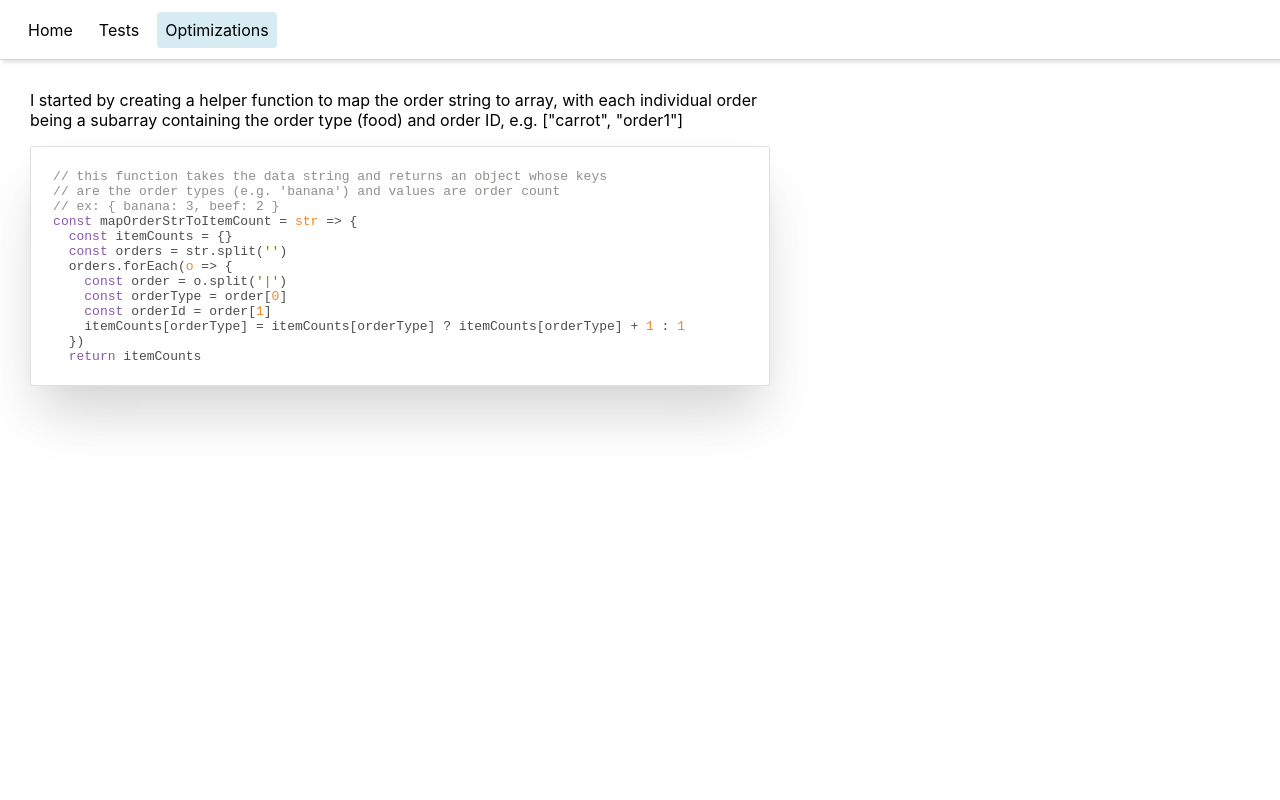
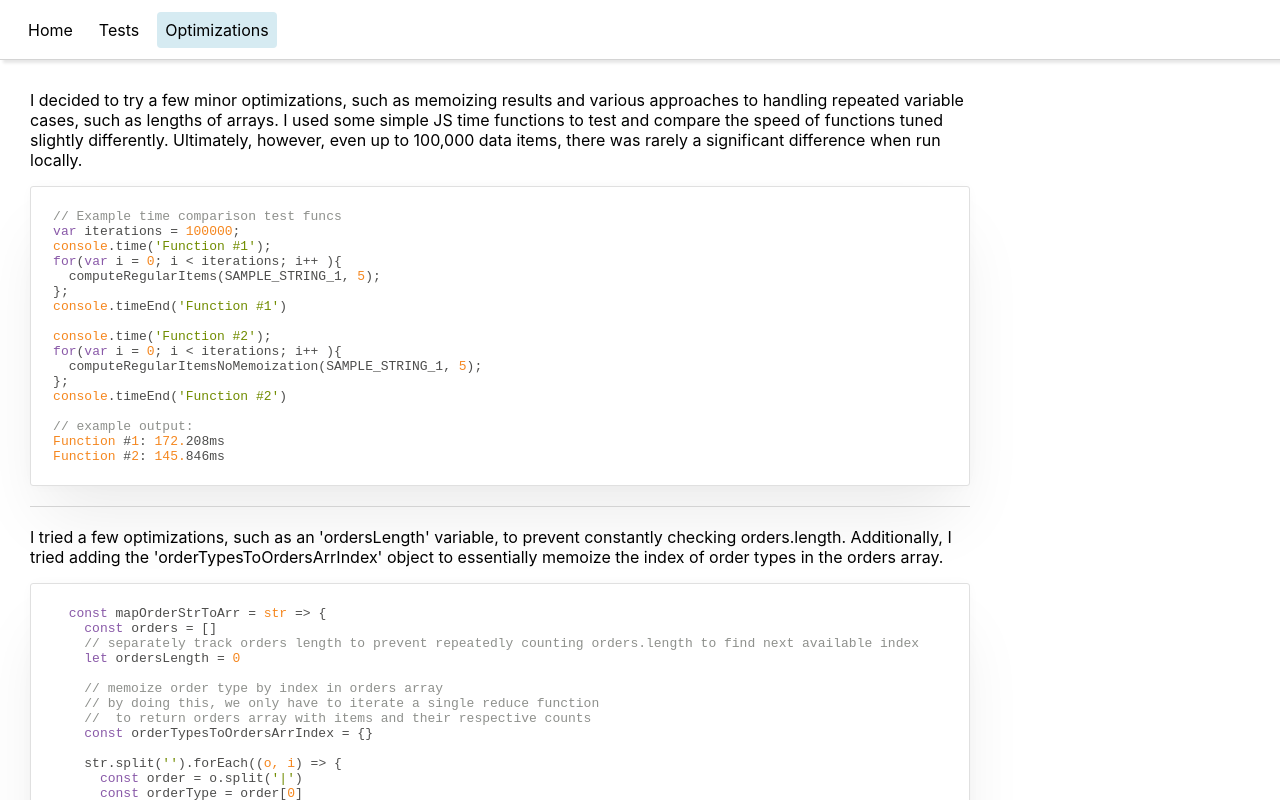
Before and after one commit to josephwilliams/optimize_orderbook, a Next.js app: page /optimization in a window 1280 px wide. Shown: the top 800 px of the page. Built offline with nearby package versions, Linux system fonts and the light colour scheme.

Commit message:
optimizations + title content type

```diff
--- a/components/content-renderer.js
+++ b/components/content-renderer.js
@@ -3,7 +3,10 @@ const CodeBlock = dynamic(
   () => import('../components/code-block'),
   { ssr: false }
 )
-import { CONTENT_TYPE_CODE } from '../data/utils'
+import {
+  CONTENT_TYPE_CODE,
+  CONTENT_TYPE_TITLE,
+} from '../data/utils'
 import styles from '../styles/shared.module.scss'
 
 const ContentRenderer = ({ content }) => (
@@ -15,7 +18,11 @@ const ContentRenderer = ({ content }) => (
             <CodeBlock code={d.content} />
             {d.endWithLineBreak && <div className={styles.lineBreak} />}
           </>
-        ) : (
+        ) :
+        d.type === CONTENT_TYPE_TITLE
+          ? (
+            <div className={styles.title}>{d.content}</div>
+          ) : (
           <div className={styles.textContent}>
             <div className={styles.textTitle}>
               {d.title}
--- a/data/optimization-page-content.js
+++ b/data/optimization-page-content.js
@@ -2,7 +2,71 @@ import { CONTENT_TYPE_CODE } from './utils'
 
 const data = [
   {
-    content: 'I started by creating a helper function to map the order string to array, with each individual order being a subarray containing the order type (food) and order ID, e.g. ["carrot", "order1"]'
+    content: 'I decided to try a few minor optimizations, such as memoizing results and various approaches to handling repeated variable cases, such as lengths of arrays. I used some simple JS time functions to test and compare the speed of functions tuned slightly differently. Ultimately, however, even up to 100,000 data items, there was rarely a significant difference when run locally.'
+  },
+  {
+    content: (
+`
+  // Example time comparison test funcs
+  var iterations = 100000;
+  console.time('Function #1');
+  for(var i = 0; i < iterations; i++ ){
+    computeRegularItems(SAMPLE_STRING_1, 5);
+  };
+  console.timeEnd('Function #1')
+
+  console.time('Function #2');
+  for(var i = 0; i < iterations; i++ ){
+    computeRegularItemsNoMemoization(SAMPLE_STRING_1, 5);
+  };
+  console.timeEnd('Function #2')
+
+  // example output:
+  Function #1: 172.208ms
+  Function #2: 145.846ms
+
+`
+),
+  type: CONTENT_TYPE_CODE,
+  endWithLineBreak: true,
+},
+{
+  content: `I tried a few optimizations, such as an 'ordersLength' variable, to prevent constantly checking orders.length. Additionally, I tried adding the 'orderTypesToOrdersArrIndex' object to essentially memoize the index of order types in the orders array.`
+},
+{
+  content: (
+    `
+    const mapOrderStrToArr = str => {
+      const orders = []
+      // separately track orders length to prevent repeatedly counting orders.length to find next available index
+      let ordersLength = 0
+
+      // memoize order type by index in orders array
+      // by doing this, we only have to iterate a single reduce function
+      //  to return orders array with items and their respective counts
+      const orderTypesToOrdersArrIndex = {}
+
+      str.split('\r').forEach((o, i) => {
+        const order = o.split('|')
+        const orderType = order[0]
+        if (orderTypesToOrdersArrIndex[orderType]) {
+          orders[orderTypesToOrdersArrIndex[orderType]][1] += 1
+         } else {
+           orderTypesToOrdersArrIndex[orderType] = ordersLength
+           orders[ordersLength] = [ orderType, 1 ]
+           ordersLength += 1
+         }
+      }, [])
+
+      return orders
+    }
+    `
+  ),
+  type: CONTENT_TYPE_CODE,
+  endWithLineBreak: true,
+},
+{
+  content: `I also considered using a helper function to convert the orders array into an object in which the keys were the types and values were the order quantity, but this didn't notably improve run speeds.`
 },
 {
   content: (
@@ -20,9 +84,15 @@ const data = [
     itemCounts[orderType] = itemCounts[orderType] ? itemCounts[orderType] + 1 : 1
   })
   return itemCounts
+}
+
 `
 ),
   type: CONTENT_TYPE_CODE,
+  endWithLineBreak: true,
+},
+{
+  content: JSON.stringify(`Lastly, another optimization, although it felt janky, may have been to split the initial order string by \r, rather than by the pipe symbol |.`).replace('"', '').replace('"', '')
 },
 ]
 
--- a/data/test-page-content.js
+++ b/data/test-page-content.js
@@ -1,8 +1,14 @@
 import { CONTENT_TYPE_CODE } from './utils'
+
+// NOTE: JSON.stringify to preserve escape characters such as '\r'
+const SAMPLE_STRING_1 = JSON.stringify('carrot|order1\rbanana|order2\rbeef|order3')
+const SAMPLE_STRING_2 = JSON.stringify('carrot|order1\rbanana|order2\rbeef|order3\r')
+const SAMPLE_STRING_3 = JSON.stringify('\rcarrot|order1\rbanana|order2\rbeef|order3')
+const SAMPLE_STRING_4 = JSON.stringify('carrot|order1|quantity1\rbanana|order1|quantity8')
 
 const data = [
   {
-    content: `The following are some common and edge cases that could be used test the 'computeRegularItems' and 'computeRegularItemsV2' functions. As I've been using JavaScript, Mocha would be my go-to test suite, as I've used it often in conjuction with Cypress for web integration and API unit tests. I've included some example mocha-esque test assertions below.`
+    content: `The following are some common and edge cases that could be used to test the 'computeRegularItems' and 'computeRegularItemsV2' functions. As I've been using JavaScript, Mocha would be my go-to test suite, as I've used it often in conjuction with Cypress for web integration and API unit tests. I've included some example mocha-esque test assertions below.`
   },
   // 1
   {
@@ -15,7 +21,7 @@ const data = [
   },
   {
     content: `
-    const SAMPLE_STRING = 'carrot|order1\rbanana|order2\rbeef|order3'
+    const SAMPLE_STRING = ${SAMPLE_STRING_1}
     const data = computeRegularItems(SAMPLE_STRING, 3)
     it('should return orders in the order they appear in data string if all ordered equal number of times', function () {
       assert.equal(data, [['carrot', 1], ['banana', 1], ['beef', 1]]);
@@ -55,7 +61,7 @@ const data = [
   },
   {
     content: `
-    const SAMPLE_STRING = 'carrot|order1\rbanana|order2\rbeef|order3'
+    const SAMPLE_STRING = ${SAMPLE_STRING_1}
     const data = computeRegularItems(SAMPLE_STRING, 0)
     it('should return an empty array if 'topItemsCount' arg is 0', function () {
       assert.equal(data, []);
@@ -75,7 +81,7 @@ const data = [
   },
   {
     content: `
-    const SAMPLE_STRING = 'carrot|order1\rbanana|order2\rbeef|order3'
+    const SAMPLE_STRING = ${SAMPLE_STRING_1}
     const data = computeRegularItems(SAMPLE_STRING, 4)
     it('should return array of all items if 'topItemsCount' arg is greater than total number of orders', function () {
       assert.equal(data, [['carrot', 1], ['banana', 1], ['beef', 1]]);
@@ -95,7 +101,7 @@ const data = [
   },
   {
     content: `
-    const SAMPLE_STRING = 'carrot|order1\rbanana|order2\rbeef|order3\r'
+    const SAMPLE_STRING = ${SAMPLE_STRING_2}
     const data = computeRegularItems(SAMPLE_STRING, 3)
     it('should return array of items as intended if extra '\r' is added to data string', function () {
       assert.equal(data, [['carrot', 1], ['banana', 1], ['beef', 1]]);
@@ -115,7 +121,7 @@ const data = [
   },
   {
     content: `
-    const SAMPLE_STRING = '\rcarrot|order1\rbanana|order2\rbeef|order3\r'
+    const SAMPLE_STRING = ${SAMPLE_STRING_3}
     const data = computeRegularItems(SAMPLE_STRING, 3)
     it('should return array of items as intended if extra '\r' is prepended to data string', function () {
       assert.equal(data, [['carrot', 1], ['banana', 1], ['beef', 1]]);
@@ -138,7 +144,7 @@ const data = [
   },
   {
     content: `
-    const SAMPLE_STRING = 'carrot|order1|quantity1\rbanana|order1|quantity8'
+    const SAMPLE_STRING = ${SAMPLE_STRING_4}
     const data = computeRegularItems(SAMPLE_STRING, 2)
     it('should return array of orders in same order as data string if no "most frequent" order; i.e. all individual orders and their respective quantities are unique combinations', function () {
       assert.equal(data, [['carrot', 'quantity1'], ['banana', 'quantity8']]);
--- a/data/utils.js
+++ b/data/utils.js
@@ -1 +1,2 @@
 export const CONTENT_TYPE_CODE = 'CONTENT_TYPE_CODE'
+export const CONTENT_TYPE_TITLE = 'CONTENT_TYPE_TITLE'
--- a/styles/globals.css
+++ b/styles/globals.css
@@ -26,7 +26,7 @@ a {
 }
 
 pre {
-  box-shadow: rgb(0 0 0 / 8%) 0px 40px 64px -12px, rgb(0 0 0 / 5%) 0px 0px 14px -4px, rgb(0 0 0 / 10%) 0px 32px 48px -8px;
+  box-shadow: rgb(0 0 0 / 8%) 0px 40px 64px -12px, rgb(0 0 0 / 5%) 0px 0px 14px -4px;
   border: 1px solid #e0e0e0;
   border-radius: 3px;
 }
--- a/styles/shared.module.scss
+++ b/styles/shared.module.scss
@@ -3,7 +3,7 @@
 
 .pageContentWrapper {
   padding: 30px;
-  max-width: 800px;
+  max-width: 1000px;
 }
 
 .textContent {
@@ -20,3 +20,9 @@
   background: lightgrey;
   margin: 20px 0;
 }
+
+.title {
+  font-size: 18px;
+  font-weight: 600;
+  margin-bottom: 8px;
+}
```
Lines whose indentation alone changed are shown as unchanged.
